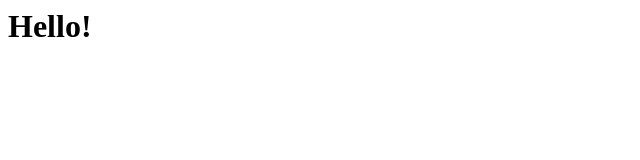
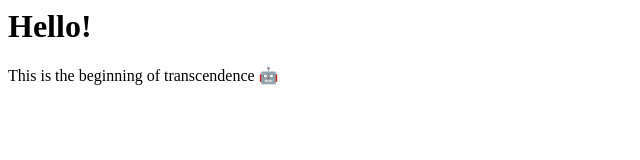
Before and after one commit to Liam-McHara/test, a plain HTML site: page index.html in a window 1280 px wide. Shown: the whole page, without its empty margins (0-640 px from the left). Drawn offline with Linux system fonts and the light colour scheme.

Commit message:
ADDED sentence

```diff
--- a/index.html
+++ b/index.html
@@ -1 +1,2 @@
 <h1>Hello!</h1>
+<p>This is the beginning of transcendence 🤖</p>
```
Also changed, not shown: 1 other file.
